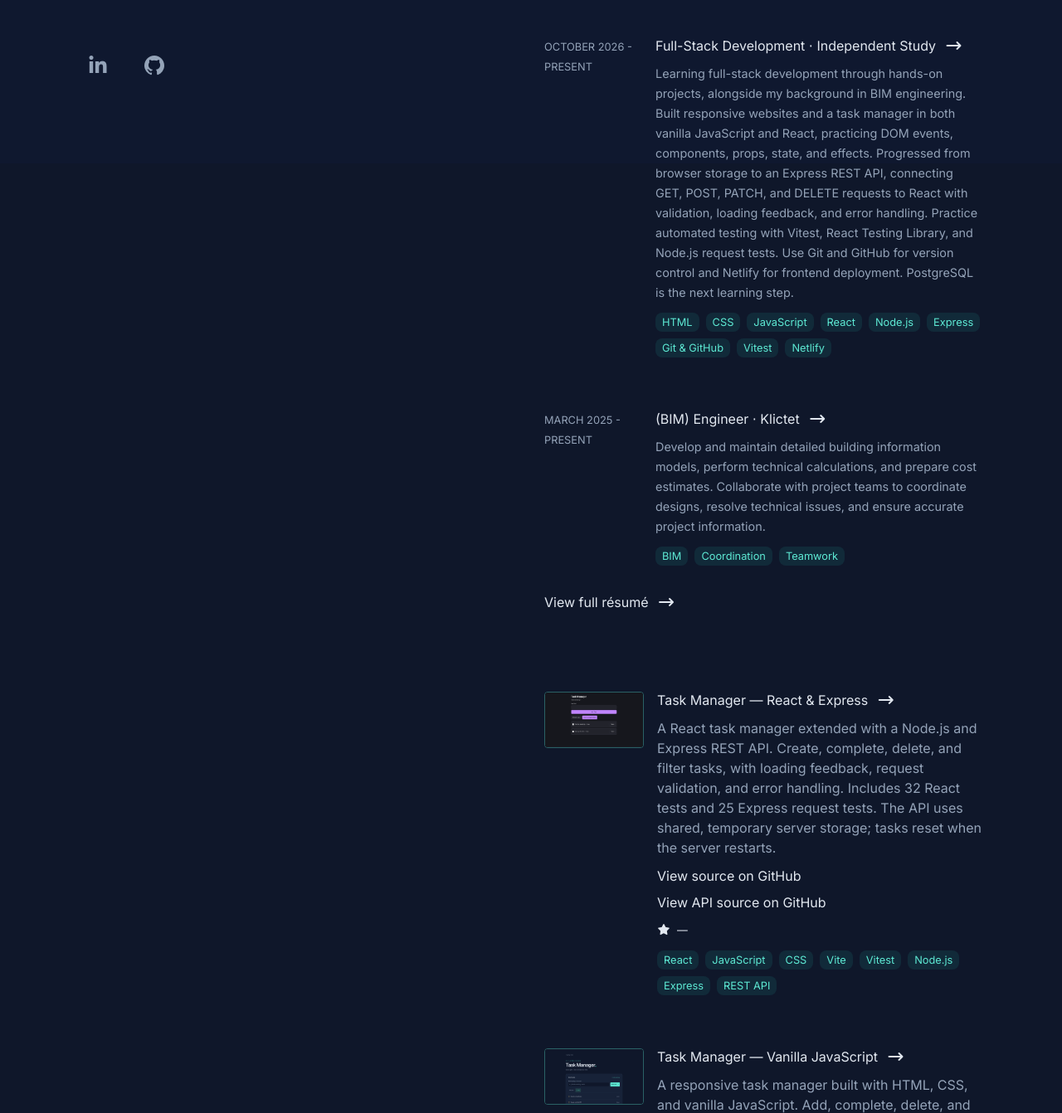
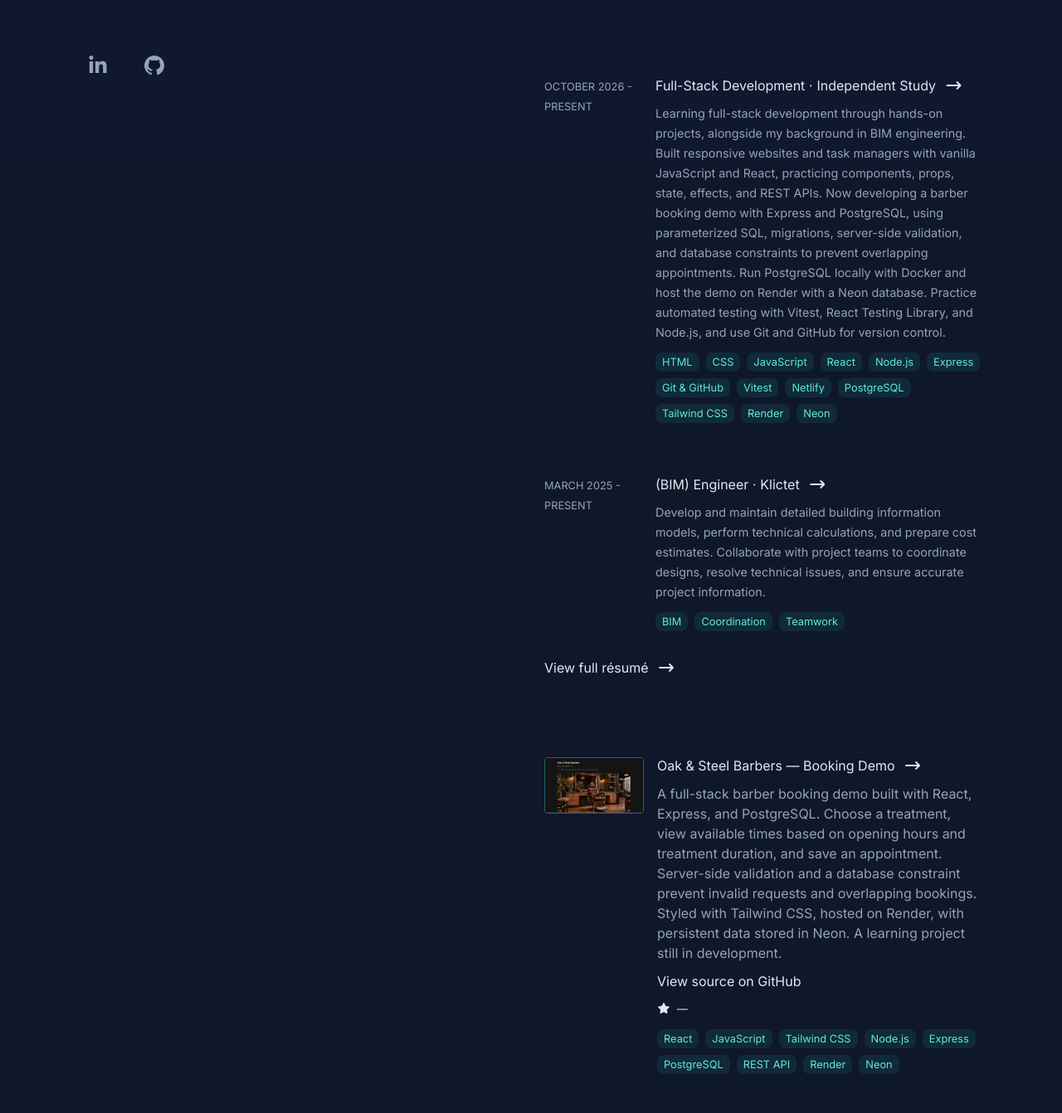
Before and after one commit to dannyevers83/portfolio, a plain HTML site: page index.html in a window 1280 px wide. Shown: the part 603-1945 px from the top of the page at 83% size. Drawn offline with Linux system fonts and the light colour scheme; no server answers.

Commit message:
Add Oak and Steel booking demo and update learning experience

```diff
--- a/index.html
+++ b/index.html
@@ -90,15 +90,16 @@
             skills into practice, from responsive HTML and CSS websites to
             interactive JavaScript and React applications. I’m learning to work
             with components, state, and browser storage, while using Git and
-            GitHub to manage my code and Netlify to publish my projects.
+            GitHub to manage my code, with Netlify and Render for deployment.
           </p>
 
           <p>
-            I’m now connecting React interfaces to REST APIs built with Node.js
-            and Express, practicing request validation, error handling, and
-            automated testing. My next step is learning PostgreSQL for
-            persistent data storage. I’m looking forward to learning from other
-            developers and contributing to meaningful projects.
+            I’m now building a barber booking app with React, Node.js, Express,
+            and PostgreSQL. I’m learning SQL, database migrations, and how to
+            calculate availability and prevent overlapping appointments, while
+            practicing validation, error handling, and automated testing. I’m
+            looking forward to learning from other developers and contributing
+            to meaningful projects.
           </p>
 
           <p>
@@ -128,15 +129,15 @@
               <p>
                 Learning full-stack development through hands-on projects,
                 alongside my background in BIM engineering. Built responsive
-                websites and a task manager in both vanilla JavaScript and
-                React, practicing DOM events, components, props, state, and
-                effects. Progressed from browser storage to an Express REST API,
-                connecting GET, POST, PATCH, and DELETE requests to React with
-                validation, loading feedback, and error handling. Practice
-                automated testing with Vitest, React Testing Library, and
-                Node.js request tests. Use Git and GitHub for version control
-                and Netlify for frontend deployment. PostgreSQL is the next
-                learning step.
+                websites and task managers with vanilla JavaScript and React,
+                practicing components, props, state, effects, and REST APIs. Now
+                developing a barber booking demo with Express and PostgreSQL,
+                using parameterized SQL, migrations, server-side validation, and
+                database constraints to prevent overlapping appointments. Run
+                PostgreSQL locally with Docker and host the demo on Render with
+                a Neon database. Practice automated testing with Vitest, React
+                Testing Library, and Node.js, and use Git and GitHub for version
+                control.
               </p>
               <div class="tag-container">
                 <div class="tag">HTML</div>
@@ -148,6 +149,10 @@
                 <div class="tag">Git &amp; GitHub</div>
                 <div class="tag">Vitest</div>
                 <div class="tag">Netlify</div>
+                <div class="tag">PostgreSQL</div>
+                <div class="tag">Tailwind CSS</div>
+                <div class="tag">Render</div>
+                <div class="tag">Neon</div>
               </div>
             </div>
           </div>
@@ -199,10 +204,81 @@
           <div class="project-card">
             <div class="project-image-container">
               <img
+                src="/public/barber-booking.png"
+                alt="Screenshot of the Oak and Steel Barbers booking demo with its title and barbershop interior"
+                width="1577"
+                height="730"
+                decoding="async"
+              />
+            </div>
+            <div class="card-column">
+              <a
+                class="anchor-text card-header"
+                href="https://oak-and-steel-demo-8l0r.onrender.com/"
+                target="_blank"
+              >
+                <h3>
+                  Oak &amp; Steel Barbers — Booking Demo
+                  <i
+                    class="fa-solid fa-arrow-right-long anchor-icon"
+                    aria-hidden="true"
+                  ></i>
+                </h3>
+              </a>
+              <p>
+                A full-stack barber booking demo built with React, Express, and
+                PostgreSQL. Choose a treatment, view available times based on
+                opening hours and treatment duration, and save an appointment.
+                Server-side validation and a database constraint prevent invalid
+                requests and overlapping bookings. Styled with Tailwind CSS,
+                hosted on Render, with persistent data stored in Neon. A
+                learning project still in development.
+              </p>
+              <a
+                class="anchor-text"
+                href="https://github.com/dannyevers83/barber-booking"
+                target="_blank"
+                aria-label="View source on GitHub: Oak and Steel Barbers"
+                >View source on GitHub</a
+              >
+              <div class="project-stat light-text">
+                <a
+                  class="project-stars-link"
+                  href="https://github.com/dannyevers83/barber-booking/stargazers"
+                  target="_blank"
+                  data-github-repo="dannyevers83/barber-booking"
+                  aria-label="View GitHub stars for barber-booking; count not loaded"
+                >
+                  <i class="fa-solid fa-star" aria-hidden="true"></i>
+                  <p>
+                    <span data-star-count>—</span>
+                    <span class="sr-only" data-star-description>
+                      GitHub stars (count not loaded)</span
+                    >
+                  </p>
+                </a>
+              </div>
+              <div class="tag-container">
+                <div class="tag">React</div>
+                <div class="tag">JavaScript</div>
+                <div class="tag">Tailwind CSS</div>
+                <div class="tag">Node.js</div>
+                <div class="tag">Express</div>
+                <div class="tag">PostgreSQL</div>
+                <div class="tag">REST API</div>
+                <div class="tag">Render</div>
+                <div class="tag">Neon</div>
+              </div>
+            </div>
+          </div>
+          <div class="project-card">
+            <div class="project-image-container">
+              <img
                 src="/public/task-manager-react.png"
                 alt="Screenshot of React Task Manager with a task input, filters, and checklist"
                 width="1575"
                 height="729"
+                loading="lazy"
                 decoding="async"
               />
             </div>
```
Also changed, not shown: public/barber-booking.png (added), 1 other file.
